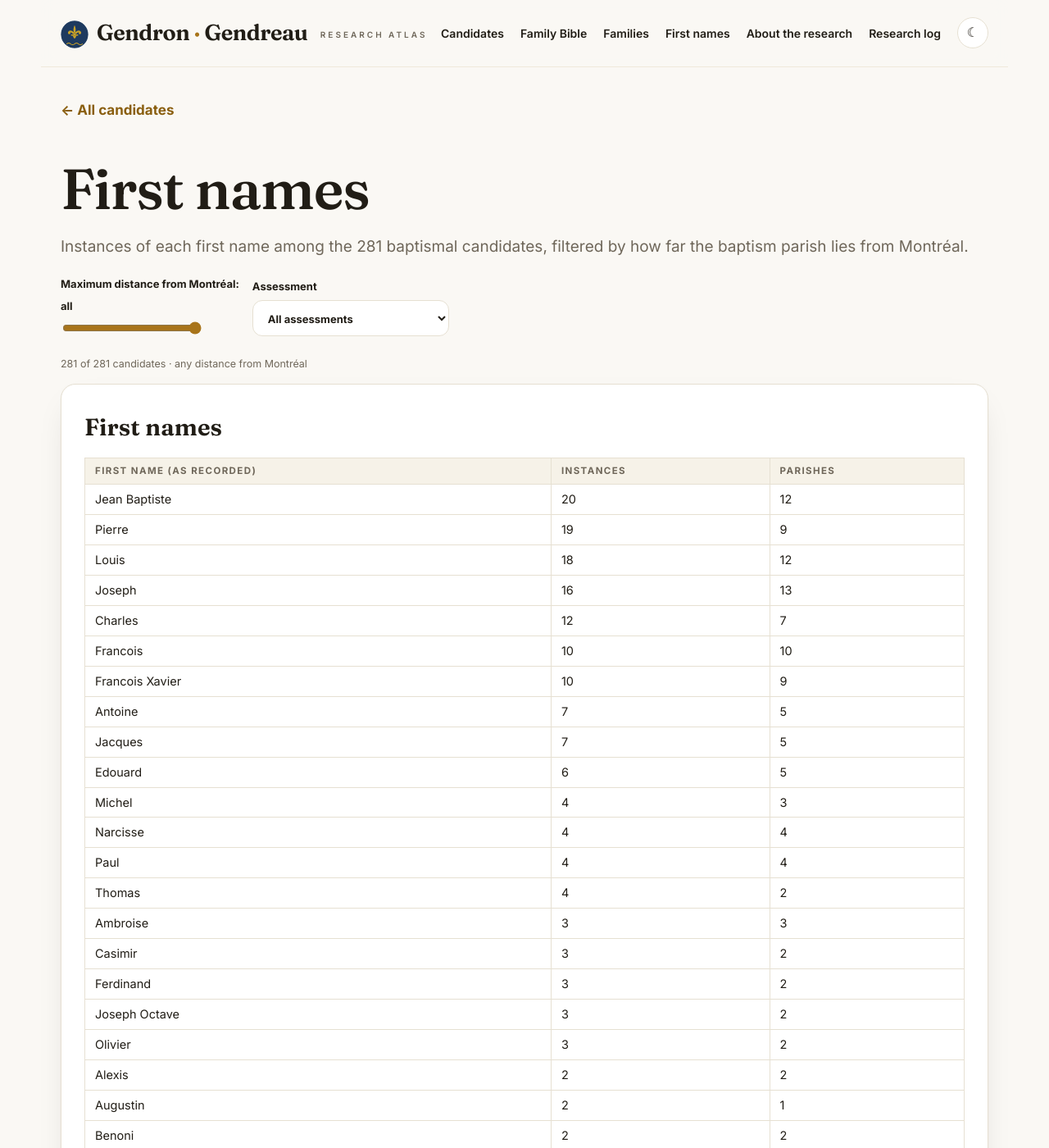
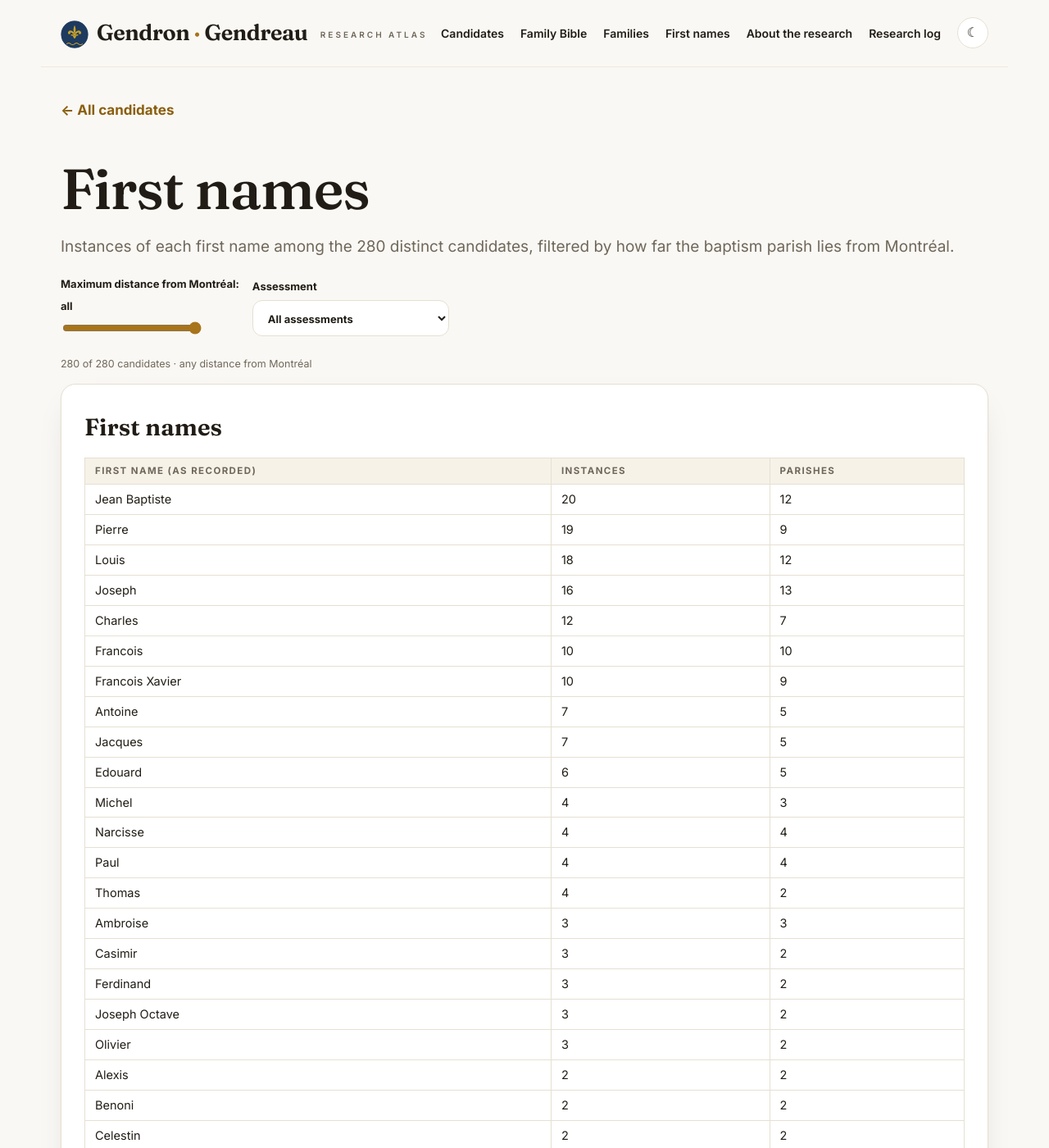
Before and after one commit to vetharmon/gendron-research, a Jekyll site: the page built from names.html, in a window 1280 px wide and 1400 px high. Shown: the whole window at 82% size. Built offline with Jekyll 4.4.1, drawn with Linux system fonts in a browser that asks for light colours; some of the changed text lies outside the part shown.

Commit message:
Exclude duplicate C270 from candidate counts and retain C200 cross-reference

```diff
--- a/names.html
+++ b/names.html
@@ -3,10 +3,11 @@ layout: default
 title: First names by distance
 permalink: /names/
 ---
+{% assign counted_candidates = site.candidates | where_exp: 'c', "c.category != 'index-error'" %}
 <a class="back" href="{{ '/' | relative_url }}">← All candidates</a>
 <article class="case">
 <h1>First names</h1>
-<p class="place">Instances of each first name among the 281 baptismal candidates, filtered by how far the baptism parish lies from Montréal.</p>
+<p class="place">Instances of each first name among the {{ counted_candidates | size }} distinct candidates, filtered by how far the baptism parish lies from Montréal.</p>
 
 <div class="filters">
   <label>Maximum distance from Montréal: <span id="names-km-label">all</span>
@@ -56,7 +57,7 @@ permalink: /names/
 
 <script>
 window.GG_NAMES = [
-{% for c in site.candidates %}{"t": {{ c.title | jsonify }}, "p": {{ c.place | jsonify }}, "tier": {{ c.tier | jsonify }}, "u": {{ c.url | jsonify }}}{% unless forloop.last %},{% endunless %}
+{% for c in counted_candidates %}{"t": {{ c.title | jsonify }}, "p": {{ c.place | jsonify }}, "tier": {{ c.tier | jsonify }}, "u": {{ c.url | jsonify }}}{% unless forloop.last %},{% endunless %}
 {% endfor %}];
 </script>
 <script src="{{ '/assets/js/names.js' | relative_url }}"></script>
```
